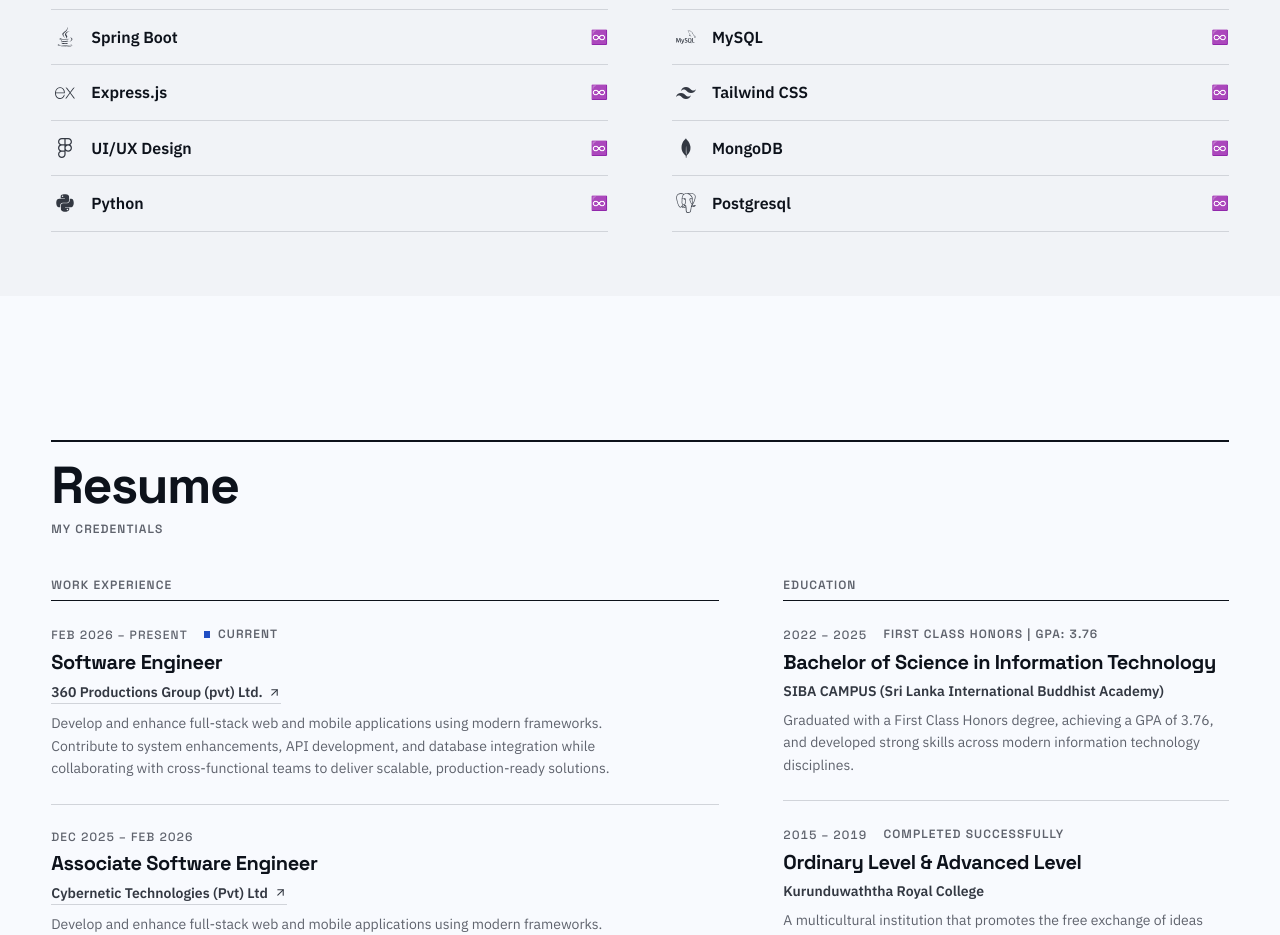
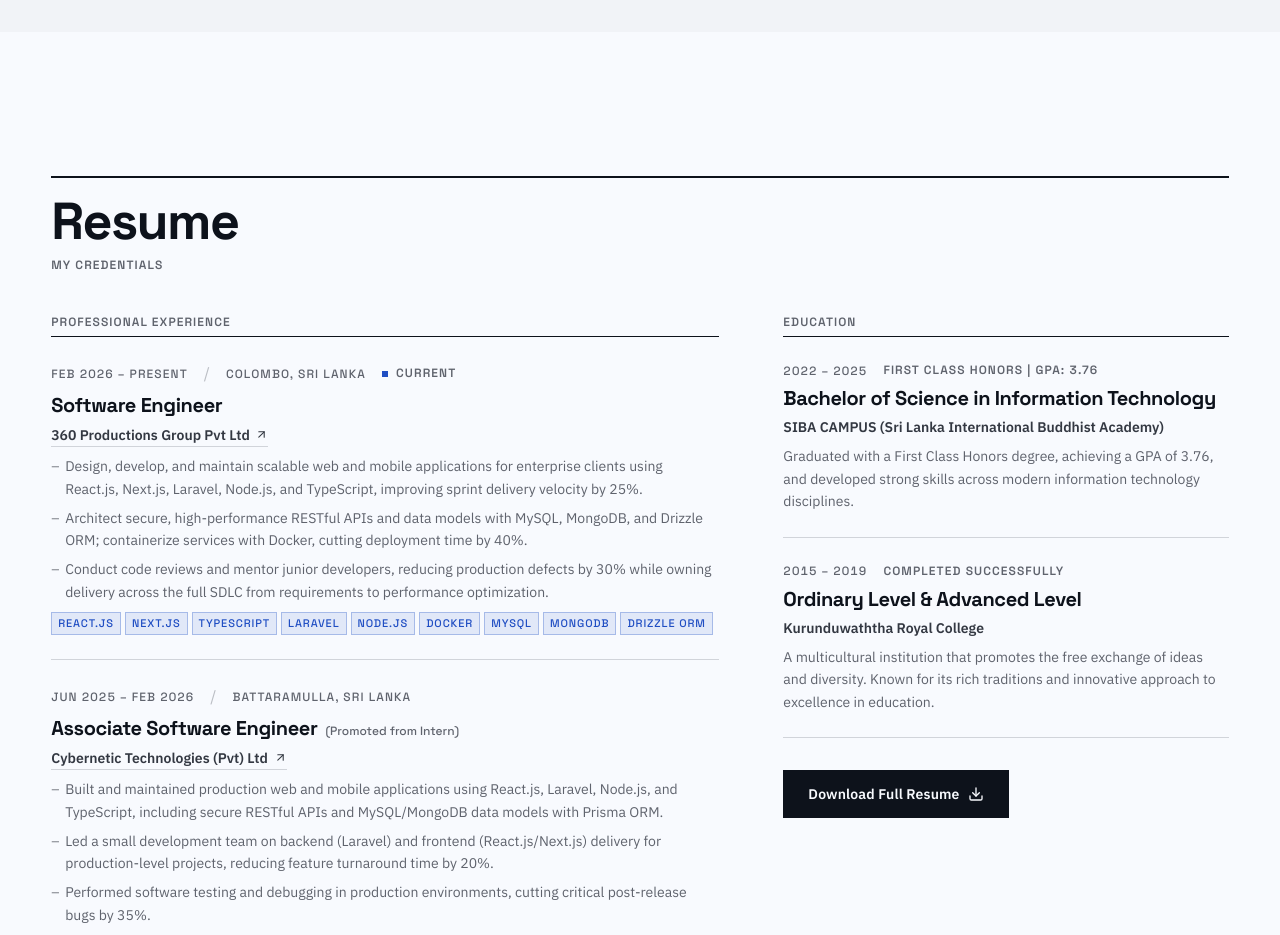
Before and after one commit to razorisuru/web, a React (Vite) app: page / in a window 1280 px wide. Shown: the part 1860-2795 px from the top of the page. Built offline with nearby package versions, Linux system fonts and the light colour scheme.

Commit message:
Update CV, enhance About and Resume sections, and improve styling in Skills section

```diff
--- a/src/components/AboutSection.jsx
+++ b/src/components/AboutSection.jsx
@@ -3,7 +3,7 @@
 const facts = [
   { key: "Full Name", value: "Isuru Bandara Weerakoon" },
   { key: "Email", value: "isurubandara318@gmail.com", href: "mailto:isurubandara318@gmail.com" },
-  { key: "Work", value: "SE 360 Productions Group (pvt) Ltd." },
+  { key: "Work", value: "Software Engineer 360 Productions Group (pvt) Ltd." },
   { key: "Location", value: "Colombo, Sri Lanka" },
 ];
 
--- a/src/components/ContactSection.jsx
+++ b/src/components/ContactSection.jsx
@@ -75,7 +75,7 @@
               })}
             </dl>
 
-            <ul className="flex flex-wrap gap-6 list-none m-0 p-0">
+            <ul className="flex flex-wrap gap-6 list-none mt-4 m-0 p-0">
               {socials.map((social) => {
                 const Icon = social.icon;
                 return (
--- a/src/components/HeroSection.jsx
+++ b/src/components/HeroSection.jsx
@@ -1,3 +1,4 @@
+import { FileDown } from "lucide-react";
 import ScrollLink from "./ScrollLink";
 import TypeWriter from "./TypeWriter";
 
@@ -53,6 +54,7 @@
             <ScrollLink to="#projects" className="hm-chip">
               View Projects
             </ScrollLink>
+            <a className="hm-chip" href="/isuru-bandara-cv.pdf">CV</a>
           </div>
         </div>
 
--- a/src/components/ResumeSection.jsx
+++ b/src/components/ResumeSection.jsx
@@ -4,39 +4,75 @@
   const workExperience = [
     {
       title: "Software Engineer",
-      organization: "360 Productions Group (pvt) Ltd.",
+      organization: "360 Productions Group Pvt Ltd",
       url: "https://360productionsgroup.co.uk/",
       period: "Feb 2026 – Present",
-      description:
-        "Develop and enhance full-stack web and mobile applications using modern frameworks. Contribute to system enhancements, API development, and database integration while collaborating with cross-functional teams to deliver scalable, production-ready solutions.",
+      location: "Colombo, Sri Lanka",
       status: "current",
+      responsibilities: [
+        "Design, develop, and maintain scalable web and mobile applications for enterprise clients using React.js, Next.js, Laravel, Node.js, and TypeScript, improving sprint delivery velocity by 25%.",
+        "Architect secure, high-performance RESTful APIs and data models with MySQL, MongoDB, and Drizzle ORM; containerize services with Docker, cutting deployment time by 40%.",
+        "Conduct code reviews and mentor junior developers, reducing production defects by 30% while owning delivery across the full SDLC from requirements to performance optimization.",
+      ],
+      skills: [
+        "React.js",
+        "Next.js",
+        "TypeScript",
+        "Laravel",
+        "Node.js",
+        "Docker",
+        "MySQL",
+        "MongoDB",
+        "Drizzle ORM",
+      ],
     },
     {
       title: "Associate Software Engineer",
+      subtitle: "Promoted from Intern",
       organization: "Cybernetic Technologies (Pvt) Ltd",
       url: "https://cybernetic.lk",
-      period: "Dec 2025 – Feb 2026",
-      description:
-        "Develop and enhance full-stack web and mobile applications using modern frameworks. Contribute to system enhancements, API development, and database integration while collaborating with cross-functional teams to deliver scalable, production-ready solutions.",
+      period: "Jun 2025 – Feb 2026",
+      location: "Battaramulla, Sri Lanka",
       status: "completed",
+      responsibilities: [
+        "Built and maintained production web and mobile applications using React.js, Laravel, Node.js, and TypeScript, including secure RESTful APIs and MySQL/MongoDB data models with Prisma ORM.",
+        "Led a small development team on backend (Laravel) and frontend (React.js/Next.js) delivery for production-level projects, reducing feature turnaround time by 20%.",
+        "Performed software testing and debugging in production environments, cutting critical post-release bugs by 35%.",
+        "Promoted from Software Engineer Intern to Associate Software Engineer within 6 months in recognition of exceptional technical performance and leadership.",
+      ],
+      skills: [
+        "React.js",
+        "Next.js",
+        "TypeScript",
+        "Laravel",
+        "Node.js",
+        "Prisma ORM",
+        "MySQL",
+        "MongoDB",
+      ],
     },
     {
-      title: "Intern Software Engineer",
-      organization: "Cybernetic Technologies (Pvt) Ltd",
-      url: "https://cybernetic.lk",
-      period: "Jun 2025 – Dec 2025",
-      description:
-        "Built and maintained client-based web applications using PHP, JavaScript, HTML, CSS, and MySQL. Assisted in debugging, testing, and performance optimization while participating in code reviews, technical discussions, and system demonstrations, leading to promotion upon completion.",
+      title: "Junior Software Developer",
+      subtitle: "Intern",
+      organization: "SIBA Dynamics – SIBA Campus",
+      url: "https://siba.edu.lk",
+      period: "Jan 2024 – Mar 2025",
+      location: "Sri Lanka",
       status: "completed",
-    },
-    {
-      title: "Peer Tutor",
-      organization: "SIBA Campus (Sri Lanka International Buddhist Academy)",
-      url: "https://siba.edu.lk",
-      period: "Oct 2024 - 2025",
-      description:
-        "Started my internship as a peer tutor at my campus, where I assist lecturers with teaching and guide students to achieve a deeper understanding of their subjects.",
-      status: "completed",
+      responsibilities: [
+        "Started the internship as a Peer Tutor, assisting lecturers with teaching and guiding students to a deeper understanding of their subjects.",
+        "Developed and maintained web applications using PHP, JavaScript, HTML, CSS, and MySQL, participating in code reviews and client system demonstrations for on-time delivery.",
+        "Collaborated with a small team using Git-based version control and Agile workflows to ship features within academic project deadlines.",
+      ],
+      skills: [
+        "PHP",
+        "JavaScript",
+        "HTML",
+        "CSS",
+        "MySQL",
+        "Git",
+        "Agile",
+      ],
     },
   ];
 
@@ -71,7 +107,7 @@
           {/* Work — the longer column */}
           <div>
             <h3 className="hm-label mb-0 pb-2 border-b border-ink text-ink">
-              Work Experience
+              Professional Experience
             </h3>
             {workExperience.map((job) => (
               <article className="hm-entry" key={`${job.title}-${job.period}`}>
@@ -79,6 +115,16 @@
                   <span className="hm-num text-xs uppercase tracking-[0.09em] text-muted">
                     {job.period}
                   </span>
+                  {job.location && (
+                    <>
+                      <span className="text-muted/40 select-none" aria-hidden="true">
+                        /
+                      </span>
+                      <span className="hm-num text-xs uppercase tracking-[0.09em] text-muted">
+                        {job.location}
+                      </span>
+                    </>
+                  )}
                   {job.status === "current" && (
                     <span className="hm-label flex items-center gap-2 text-accent">
                       <span className="hm-sq" aria-hidden="true" />
@@ -87,7 +133,14 @@
                   )}
                 </div>
 
-                <h4 className="hm-entry__title">{job.title}</h4>
+                <h4 className="hm-entry__title flex flex-wrap items-baseline gap-x-2">
+                  <span>{job.title}</span>
+                  {job.subtitle && (
+                    <span className="text-xs font-normal text-muted tracking-normal">
+                      ({job.subtitle})
+                    </span>
+                  )}
+                </h4>
 
                 <a
                   href={job.url}
@@ -99,7 +152,32 @@
                   <FiArrowUpRight size={13} aria-hidden="true" />
                 </a>
 
-                <p className="hm-entry__body">{job.description}</p>
+                {job.description && (
+                  <p className="hm-entry__body">{job.description}</p>
+                )}
+
+                {job.responsibilities && (
+                  <ul className="space-y-1.5 list-none p-0 m-0">
+                    {job.responsibilities.map((item, idx) => (
+                      <li
+                        key={idx}
+                        className="relative pl-3.5 text-sm text-muted leading-relaxed before:content-['–'] before:absolute before:left-0 before:text-ink-2/60"
+                      >
+                        {item}
+                      </li>
+                    ))}
+                  </ul>
+                )}
+
+                {job.skills && job.skills.length > 0 && (
+                  <ul className="hm-project__tags pt-1">
+                    {job.skills.map((skill) => (
+                      <li key={skill} className="hm-tag">
+                        {skill}
+                      </li>
+                    ))}
+                  </ul>
+                )}
               </article>
             ))}
           </div>
--- a/src/components/SkillsSection.jsx
+++ b/src/components/SkillsSection.jsx
@@ -25,20 +25,6 @@
                 {skill.needsTheme ? skill.icon(theme) : skill.icon}
               </span>
               <h3 className="hm-skill__name">{skill.name}</h3>
-              <span className="hm-skill__pct">♾️</span>
-              {/* <div
-                className="hm-meter hm-skill__meter"
-                role="meter"
-                aria-label={`${skill.name} proficiency`}
-                aria-valuenow={skill.level}
-                aria-valuemin={0}
-                aria-valuemax={100}
-              >
-                <div
-                  className="hm-meter__fill"
-                  style={{ width: `${skill.level}%` }}
-                />
-              </div> */}
             </div>
           ))}
         </div>
--- a/src/data/skills.jsx
+++ b/src/data/skills.jsx
@@ -15,7 +15,9 @@
   SiExpress,
   SiTypescript,
   SiPostgresql,
+  SiDotnet,
 } from "react-icons/si";
+import { TbBrandCSharp } from "react-icons/tb";
 
 export const skills = [
   {
@@ -23,7 +25,7 @@
     icon: <SiJavascript className="text-yellow-500" size={32} />,
     level: 90,
   },
-   {
+  {
     name: "Typescript",
     icon: <SiTypescript className="text-yellow-500" size={32} />,
     level: 90,
@@ -32,16 +34,6 @@
     name: "React",
     icon: <FaReact className="text-blue-500" size={32} />,
     level: 95,
-  },
-  {
-    name: "Laravel",
-    icon: <FaLaravel className="text-red-600" size={32} />,
-    level: 95,
-  },
-  {
-    name: "Node.js",
-    icon: <FaNodeJs className="text-green-600" size={32} />,
-    level: 80,
   },
   {
     name: "Next.js",
@@ -55,14 +47,9 @@
     needsTheme: true,
   },
   {
-    name: "Spring Boot",
-    icon: <FaJava className="text-orange-600" size={32} />,
-    level: 75,
-  },
-  {
-    name: "MySQL",
-    icon: <SiMysql className="text-blue-700" size={32} />,
-    level: 78,
+    name: "Node.js",
+    icon: <FaNodeJs className="text-green-600" size={32} />,
+    level: 80,
   },
   {
     name: "Express.js",
@@ -76,14 +63,44 @@
     needsTheme: true,
   },
   {
+    name: "Laravel",
+    icon: <FaLaravel className="text-red-600" size={32} />,
+    level: 95,
+  },
+  {
+    name: "Python",
+    icon: <FaPython className="text-blue-400" size={32} />,
+    level: 70,
+  },
+  {
+    name: "C#",
+    icon: <TbBrandCSharp className="text-purple-600" size={32} />,
+    level: 80,
+  },
+  {
+    name: "DotNet",
+    icon: <SiDotnet className="text-blue-600" size={32} />,
+    level: 80,
+  },
+  {
+    name: "Spring Boot",
+    icon: <FaJava className="text-orange-600" size={32} />,
+    level: 75,
+  },
+  {
     name: "Tailwind CSS",
     icon: <SiTailwindcss className="text-cyan-500" size={32} />,
     level: 92,
   },
   {
-    name: "UI/UX Design",
-    icon: <FaFigma className="text-purple-500" size={32} />,
-    level: 88,
+    name: "MySQL",
+    icon: <SiMysql className="text-blue-700" size={32} />,
+    level: 78,
+  },
+  {
+    name: "Postgresql",
+    icon: <SiPostgresql className="text-blue-400" size={32} />,
+    level: 70,
   },
   {
     name: "MongoDB",
@@ -91,13 +108,8 @@
     level: 75,
   },
   {
-    name: "Python",
-    icon: <FaPython className="text-blue-400" size={32} />,
-    level: 70,
-  },
-  {
-    name: "Postgresql",
-    icon: <SiPostgresql className="text-blue-400" size={32} />,
-    level: 70,
+    name: "UI/UX Design",
+    icon: <FaFigma className="text-purple-500" size={32} />,
+    level: 88,
   },
 ];
--- a/src/index.css
+++ b/src/index.css
@@ -597,38 +597,51 @@
 
 .hm-skills {
   display: grid;
-  grid-template-columns: minmax(0, 1fr);
-  column-gap: var(--hm-space-2xl);
+  grid-template-columns: repeat(2, minmax(0, 1fr));
+  column-gap: var(--hm-space-md);
   border-top: 1px solid var(--hm-rule);
 }
 @media (min-width: 48rem) {
-  .hm-skills { grid-template-columns: repeat(2, minmax(0, 1fr)); }
+  .hm-skills {
+    grid-template-columns: repeat(3, minmax(0, 1fr));
+    column-gap: var(--hm-space-lg);
+  }
+}
+@media (min-width: 64rem) {
+  .hm-skills {
+    grid-template-columns: repeat(4, minmax(0, 1fr));
+    column-gap: var(--hm-space-xl);
+  }
 }
 .hm-skill {
-  display: grid;
-  grid-template-columns: 1.75rem minmax(0, 1fr) 3.25rem;
+  display: flex;
   align-items: center;
-  gap: var(--hm-space-xs) var(--hm-space-sm);
-  padding-block: var(--hm-space-md);
+  gap: var(--hm-space-xs);
+  padding-block: 0.375rem;
   border-bottom: 1px solid var(--hm-rule);
+  min-width: 0;
+  transition: color var(--hm-dur-micro) var(--hm-ease-out);
 }
 /* Brand marks arrive from src/data/skills.jsx at 32px in their own brand
    colours. This page spends exactly one signal ink, so the index sets them
    monochrome and normalises the size — the row, not the logo, is the object.
    These rules are unlayered, so they beat the data file's Tailwind classes. */
 .hm-skill__icon {
-  display: grid;
-  place-items: center;
+  display: flex;
+  align-items: center;
+  justify-content: center;
+  flex-shrink: 0;
   line-height: 0;
 }
 .hm-skill__icon svg {
-  width: 1.25rem;
-  height: 1.25rem;
+  width: 1.125rem;
+  height: 1.125rem;
   color: var(--hm-ink-2);
   transition: color var(--hm-dur-micro) var(--hm-ease-out);
 }
 @media (hover: hover) and (pointer: fine) {
   .hm-skill:hover .hm-skill__icon svg { color: var(--hm-accent); }
+  .hm-skill:hover .hm-skill__name { color: var(--hm-accent); }
 }
 
 /* Same normalisation for the service marks (src/data/services.jsx ships
@@ -641,22 +654,19 @@
 }
 .hm-skill__name {
   font-family: var(--hm-font-body);
-  font-weight: 600;
-  font-size: var(--hm-text-base);
-  letter-spacing: 0;
+  font-weight: 500;
+  font-size: var(--hm-text-sm);
+  letter-spacing: -0.01em;
   margin: 0;
   min-width: 0;
-  overflow-wrap: anywhere;
+  white-space: nowrap;
+  overflow: hidden;
+  text-overflow: ellipsis;
+  color: var(--hm-ink);
+  transition: color var(--hm-dur-micro) var(--hm-ease-out);
 }
-.hm-skill__pct {
-  justify-self: end;
-  font-family: var(--hm-font-display);
-  font-variant-numeric: tabular-nums;
-  font-size: var(--hm-text-sm);
-  font-weight: 500;
-  color: var(--hm-muted);
-}
-.hm-skill__meter { grid-column: 2 / -1; }
+.hm-skill__pct { display: none; }
+.hm-skill__meter { display: none; }
 
 /* ─────────────────────────────────────────────────────────────
    RÉSUMÉ ENTRIES — index rows, no timeline dots, no gradient rail.
@@ -839,17 +849,25 @@
 }
 .hm-act:hover { color: var(--hm-accent); border-bottom-color: var(--hm-accent); }
 
-/* Tag — hairline, not a filled pill. */
+/* Tag — hairline with blueish accent highlight */
 .hm-tag {
   font-family: var(--hm-font-display);
   font-size: 0.6875rem;
   font-weight: 500;
   letter-spacing: 0.08em;
   text-transform: uppercase;
-  color: var(--hm-ink-2);
-  border: 1px solid var(--hm-rule);
-  padding: 0.15em 0.5em;
+  color: var(--hm-accent);
+  background: color-mix(in oklab, var(--hm-accent) 10%, transparent);
+  border: 1px solid color-mix(in oklab, var(--hm-accent) 30%, transparent);
+  padding: 0.18em 0.55em;
   white-space: nowrap;
+  transition: background-color var(--hm-dur-micro) var(--hm-ease-out),
+              border-color var(--hm-dur-micro) var(--hm-ease-out),
+              color var(--hm-dur-micro) var(--hm-ease-out);
+}
+.hm-tag:hover {
+  background: color-mix(in oklab, var(--hm-accent) 18%, transparent);
+  border-color: var(--hm-accent);
 }
 
 /* ─────────────────────────────────────────────────────────────
```
Also changed, not shown: 1 other file (tests, documents, lock files or other folders).
